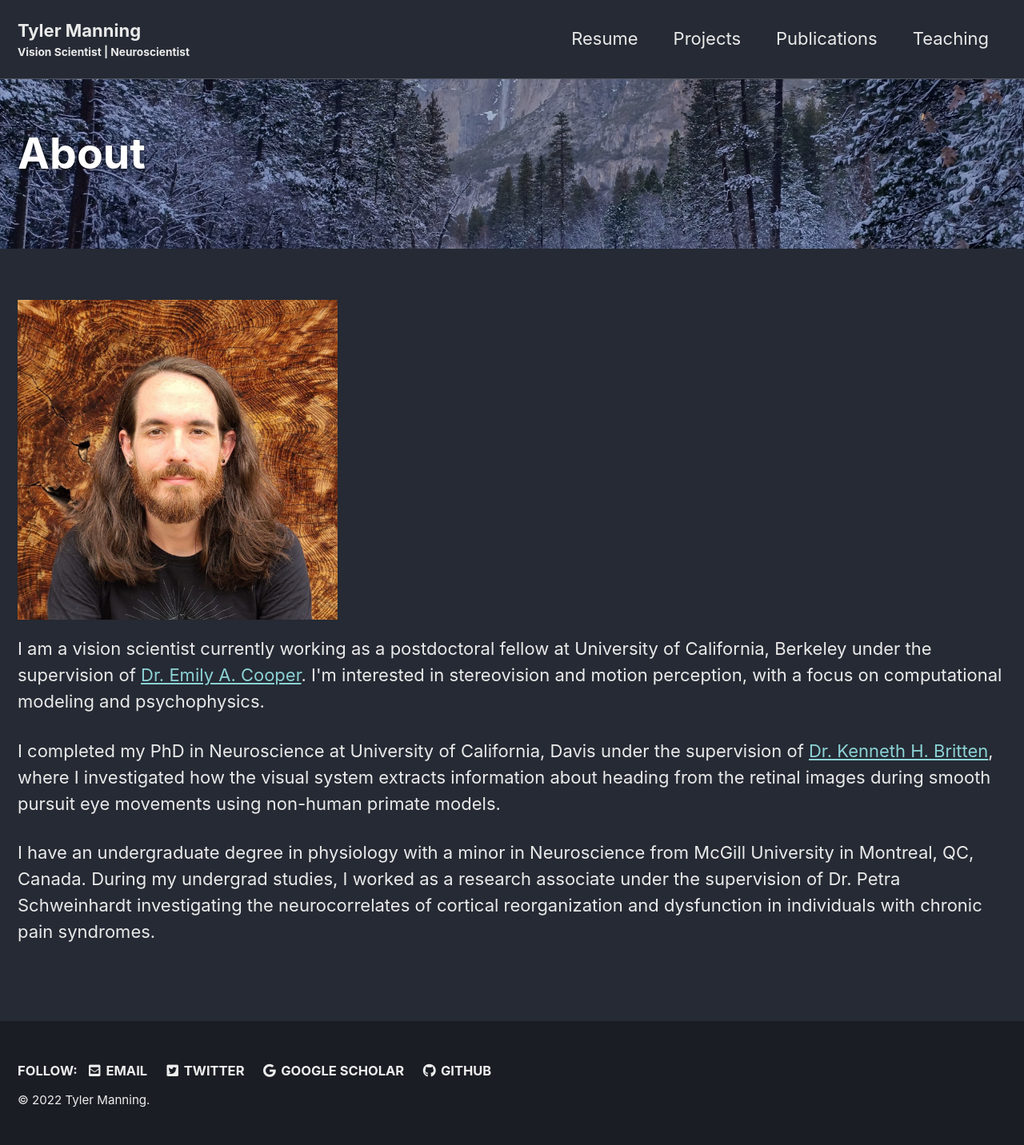
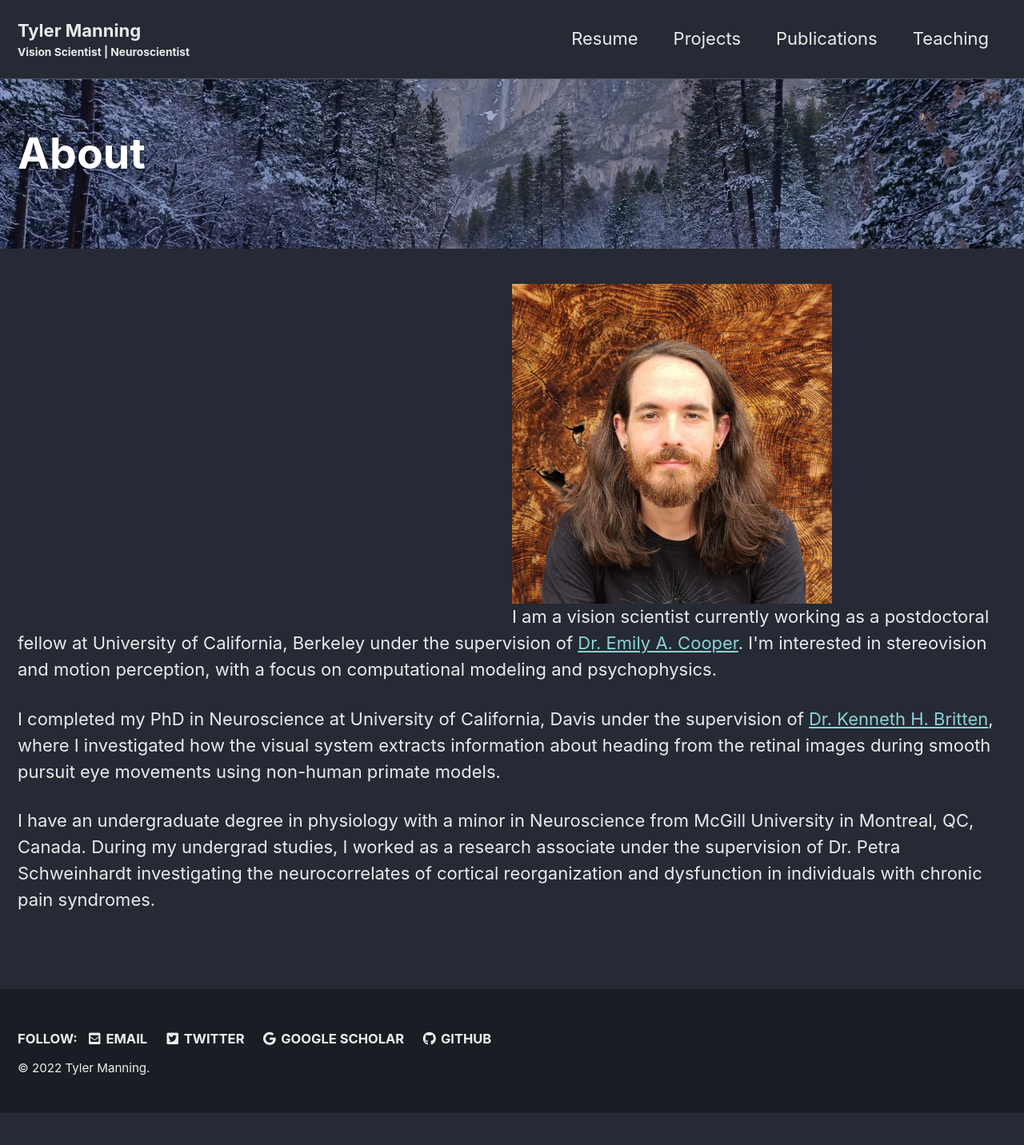
Before and after one commit to tsmanning/tsmanning.github.io, a Jekyll site: the page built from index.html, in a window 1280 px wide. Shown: the whole page at 80% size. Built offline with Jekyll 4.4.1, drawn with Linux system fonts in a browser that asks for light colours; cached includes are drawn as plain includes; the list of posts is cut into pages by our own code; after the commit the page ends 1392 px from its top, so only the background shows below that.

Commit message:
add home sidebar

```diff
--- a/index.html
+++ b/index.html
@@ -42,7 +42,7 @@ feature_row:
 /* Create two equal columns that floats next to each other */
 .column {
   float: left;
-  width: 100%;
+  width: 50%;
   padding: 10px;
 }
 
@@ -72,7 +72,7 @@ feature_row:
 
 <div class="row">
   <div class="column"></div>
-    <img src="/assets/images/photo_2021-08-09_09-49-12.jpg" alt="headshot" class="responsive">
+    <img src="/assets/images/photo_2021-08-09_09-49-12.jpg" alt="headshot" class="responsive" width="400" height="400">
   <div class="column"></div>
     <p>I am a vision scientist currently working as a postdoctoral fellow at University of California, Berkeley
       under the supervision of <a href="http://www.emilyacooper.org/">Dr. Emily A. Cooper</a>. I'm interested in stereovision and
```
